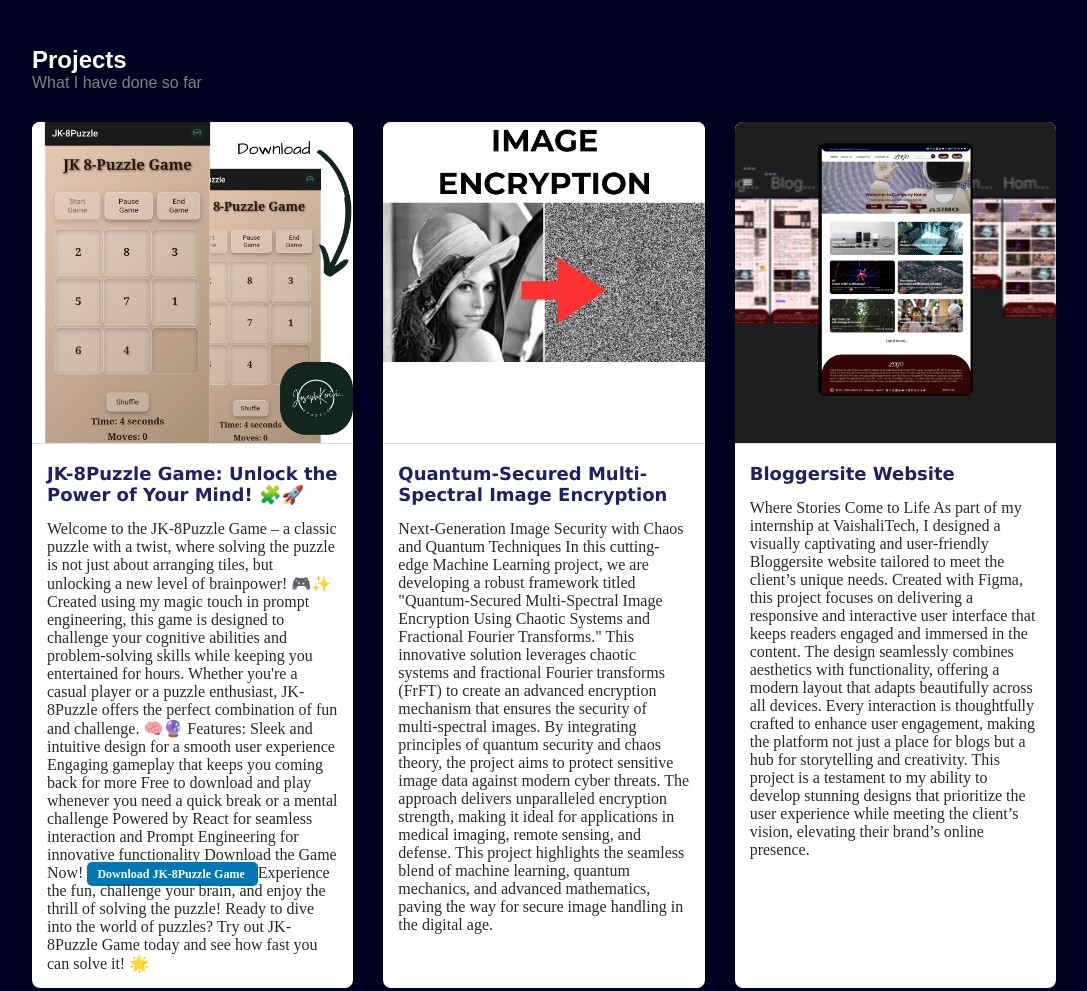
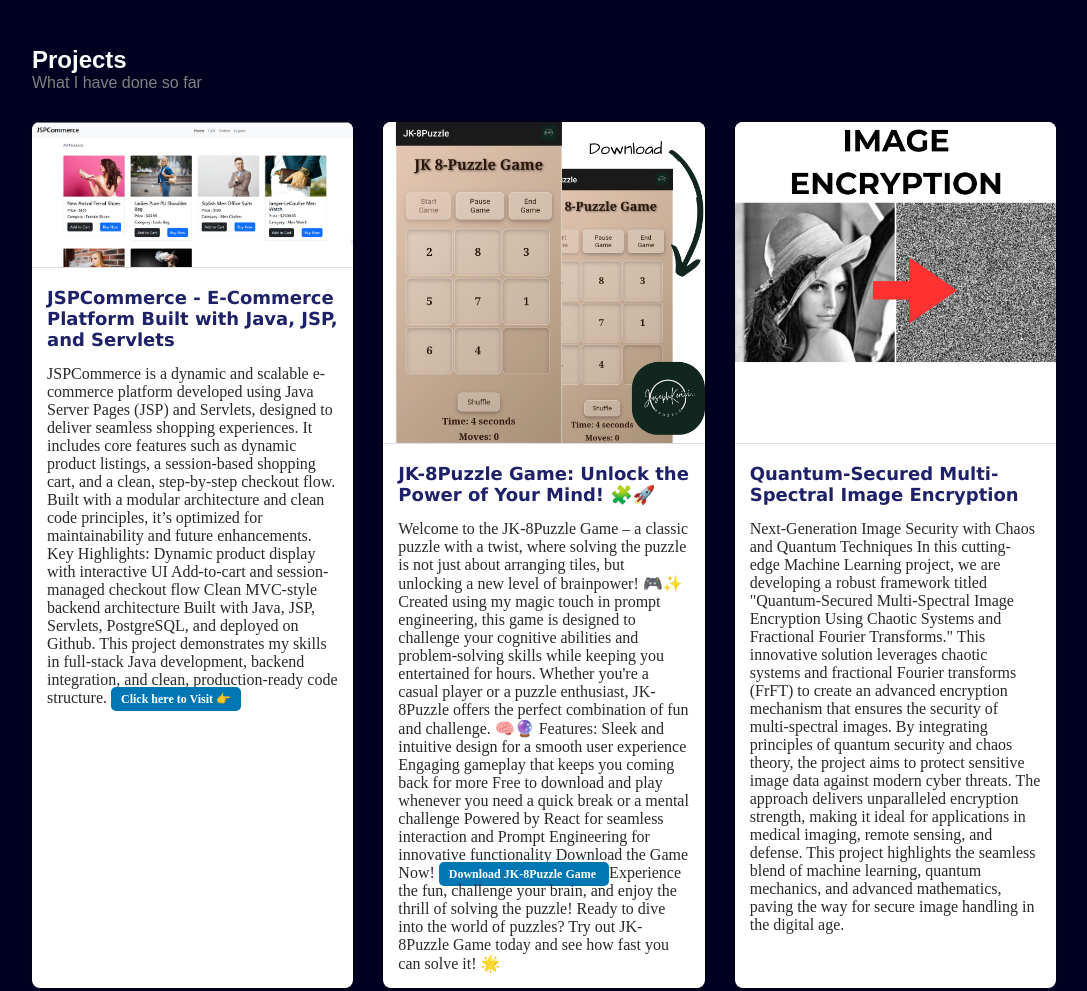
Before and after one commit to JosephKorivi/portfolio, a plain HTML site: page index.html in a window 1280 px wide. Shown: the part 2560-3551 px from the top of the page, without its empty margins (96-1183 px from the left). Drawn offline with nearby package versions, Linux system fonts and the light colour scheme; a web font is replaced by a local one.

Commit message:
project update JSPCommerce

```diff
--- a/index.html
+++ b/index.html
@@ -267,6 +267,28 @@
             <div class="projects" id="project">
                 <!-- Content for projects -->
                 <div class="project">
+                    <img src="projectAssets/JSPCommerce.png" alt="">
+                    <h2>JSPCommerce - E-Commerce Platform Built with Java, JSP, and Servlets</h2>
+                    <p>JSPCommerce is a dynamic and scalable e-commerce platform developed using Java Server Pages (JSP) and Servlets, designed to deliver seamless shopping experiences. It includes core features such as dynamic product listings, a session-based shopping cart, and a clean, step-by-step checkout flow. Built with a modular architecture and clean code principles, it’s optimized for maintainability and future enhancements.
+
+                        Key Highlights:
+
+                        Dynamic product display with interactive UI
+
+                        Add-to-cart and session-managed checkout flow
+
+                        Clean MVC-style backend architecture
+
+                        Built with Java, JSP, Servlets, PostgreSQL, and deployed on Github.
+
+                        This project demonstrates my skills in full-stack Java development, backend integration, and clean, production-ready code structure.
+                        <a href="https://www.linkedin.com/posts/josephkorivi_im-happy-to-share-this-jsp-commerce-where-activity-7323969321779519488-LrpM?utm_source=share&utm_medium=member_desktop&rcm=ACoAAD7EoxUBLoqvNOLT5B7P8oQ7aOFreim34qA"
+                        style="text-decoration: none; color: #fff; background-color: #0077b5; padding: 5px 10px; border-radius: 5px; font-size: 12px; font-weight: bold; transition: background-color 0.3s;">
+                        Click here to Visit 👉
+                        </a>
+                        </p>
+                </div>
+                <div class="project">
                     <img src="projectAssets/JK-8Puzzle Game.png" alt="">
                     <h2>JK-8Puzzle Game: Unlock the Power of Your Mind! 🧩🚀</h2>
                     <p>Welcome to the JK-8Puzzle Game – a classic puzzle with a twist, where solving the puzzle is not just about arranging tiles, but unlocking a new level of brainpower! 🎮✨
```
Also changed, not shown: projectAssets/JSPCommerce.png (added).
